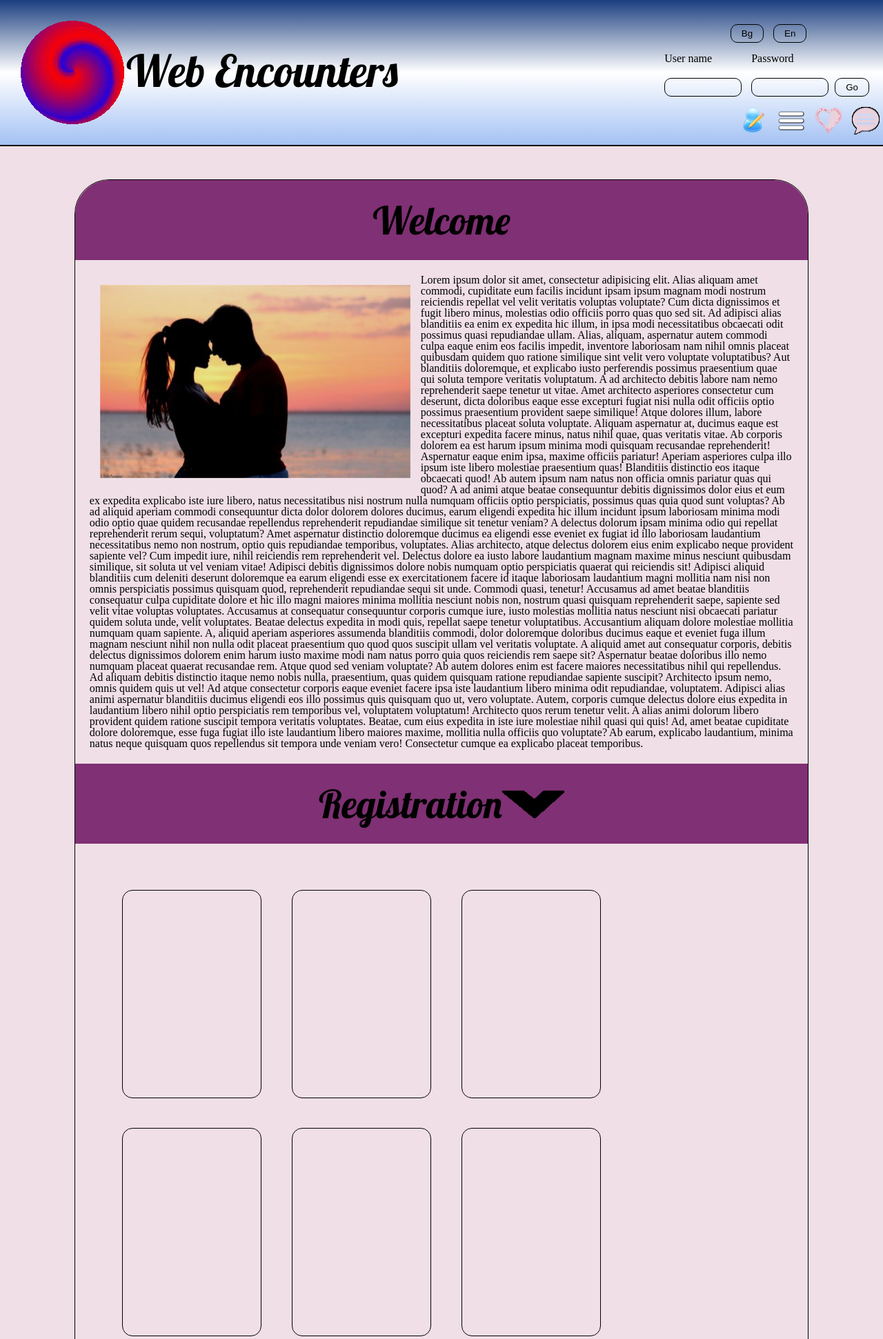
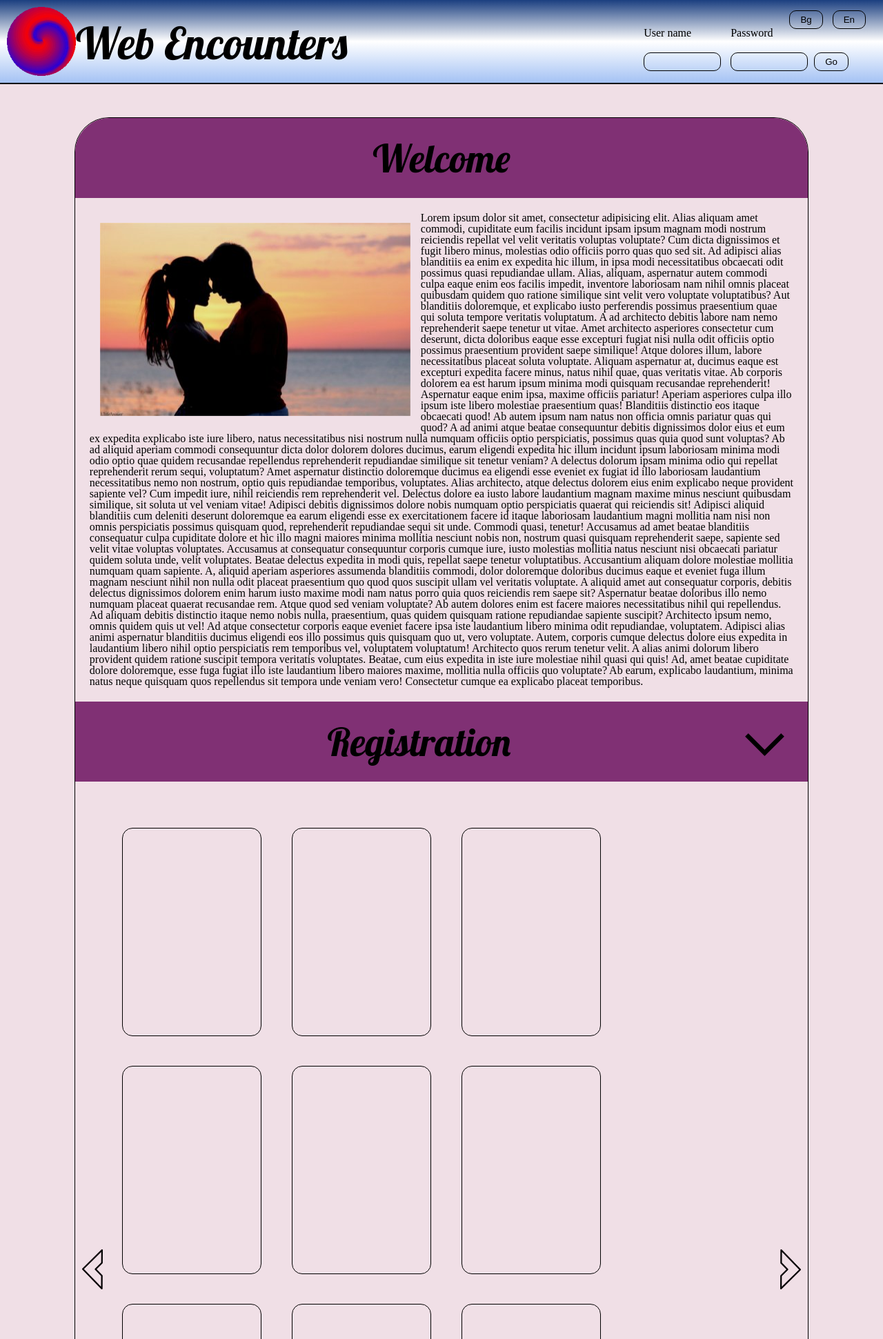
Before and after one commit to Just-Man/Project1, a PHP site: page / in a window 1280 px wide. Shown: the top 1941 px of the page at 69% size. Run offline with PHP 8.4, Linux system fonts and the light colour scheme.

Commit message:
html + css

```diff
--- a/resource/css/stylesheet.css
+++ b/resource/css/stylesheet.css
@@ -23,9 +23,8 @@ body > header{
     position: fixed;
     top: 0;
     width: 100%;
-    height: 150px;
     border-bottom: 2px solid #000;
-    padding: 30px;
+    padding: 10px;
     background: linear-gradient(#1B3F80, #fff, #a4c2f4);
     text-align: center;
     z-index: 1;
@@ -33,28 +32,24 @@ body > header{
 
 #logo{
     float: left;
-    left: 30px;
-    width: 150px;
-    height: 150px;
+    width: 100px;
+    height: 100px;
 }
 
 header h1{
     float: left;
-    margin-top: 40px;
-    display: inline-block;
-    width: 400px;
+    margin-top: 20px;
     font-size: 4rem;
     font-family: 'Lobster', cursive, Serif;
     color: #000;
 }
 
-#buttons{
-    float: right;
-    display: inline-block;
-    margin-right: 30px;
+.buttons{
+    position: absolute;
+    right: 40px;
 }
 
-#buttons button{
+.buttons button{
     border: 1px solid #000;
     -webkit-border-radius: 10px;
     -moz-border-radius: 10px;
@@ -66,7 +61,7 @@ header h1{
 }
 
 #login{
-    margin: 10px 15px 10px;
+    margin: 30px 25px;
 }
 
 #login > span{
@@ -96,6 +91,8 @@ header h1{
 }
 
 ul#fullNav{
+    display: none;
+    margin-top: 55px;
     text-align: right;
 }
 
@@ -112,7 +109,7 @@ ul#fullNav{
 
 main{
     position: relative;
-    top: 210px;
+    top: 120px;
     background: #F0DFE6;
     padding: 50px;
 }
@@ -164,8 +161,17 @@ article img{
 }
 
 #registration h2 > img{
-    width: 90px;
-    height: 40px;
+    float: right;
+    width: 65px;
+    height: 65px;
+}
+
+#registration h2:hover + #regForm{
+    display: block;
+}
+
+#registration h2:hover + #suggest{
+    display: none;
 }
 
 #regForm{
@@ -191,10 +197,17 @@ article img{
 }
 
 #suggest{
+    position: relative;
     padding: 4.5%;
 }
 
-#suggest span{
+#suggLeft{
+    position: absolute;
+    top: 46%;
+    left: 10px;
+}
+
+#suggContent span{
     display: inline-block;
     margin: 20px;
     width: 200px;
@@ -204,3 +217,9 @@ article img{
     -moz-border-radius: 15px;
     border-radius: 15px;
 }
+
+#suggRight{
+    position: absolute;
+    top: 46%;
+    right: 10px;
+}
--- a/resource/php/header.php
+++ b/resource/php/header.php
@@ -8,12 +8,11 @@
 <header class="clearFix">
     <img id="logo" src="resource/img/Logo_150x150.png" alt="Web Encounters">
     <h1>Web Encounters</h1>
-    <div id="buttons">
-        <div id="lang">
+        <div id="lang" class="buttons">
             <button>Bg</button>
             <button>En</button>
         </div>
-        <form action="" method="post" id="login">
+        <form action="" method="post" id="login" class="buttons">
             <span>
             <label for="userN">User name</label><br>
             <input id="userN" type="text" name="userN">
@@ -23,12 +22,11 @@
              <input id="pass" type="password" name="pass">
             </span>
             <span><button type="submit">Go</button> </span>
-    </form>
-        <ul id="fullNav">
+        </form>
+        <ul id="fullNav" class="buttons">
             <li><img src="resource/img/user_icon_small.png"></li>
             <li><img src="resource/img/menu_icon_small.png"></li>
             <li><img src="resource/img/heart_small.png"></li>
             <li><img src="resource/img/message_icon_small.png"></li>
         </ul>
-    </div>
 </header>
--- /dev/null
+++ b/resource/php/logged.php
@@ -0,0 +1,2 @@
+<?php
+require_once "suggest.php";
--- /dev/null
+++ b/resource/php/suggest.php
@@ -0,0 +1,19 @@
+
+    <div id="suggest">
+        <img id="suggLeft" src="resource/img/left_arrow.png">
+        <div id="suggContent">
+            <span></span>
+            <span></span>
+            <span></span>
+            <span></span>
+            <span></span>
+            <span></span>
+            <span></span>
+            <span></span>
+            <span></span>
+            <span></span>
+            <span></span>
+            <span></span>
+        </div>
+        <img id="suggRight" src="resource/img/right_arrow.png">
+    </div>
--- a/resource/php/welcome.php
+++ b/resource/php/welcome.php
@@ -88,18 +88,5 @@ Time: 11:05
             <button type="submit">Register</button>
         </form>
     </div>
-    <div id="suggest">
-        <span></span>
-        <span></span>
-        <span></span>
-        <span></span>
-        <span></span>
-        <span></span>
-        <span></span>
-        <span></span>
-        <span></span>
-        <span></span>
-        <span></span>
-        <span></span>
-    </div>
+    <?php require_once "suggest.php"?>
 </section>
```
Also changed, not shown: resource/php/search.php (added, +7 -0 lines), resource/img/Logo.png (added), resource/img/arrow_down.png, resource/img/left_arrow.png (added), resource/img/right_arrow.png (added).
